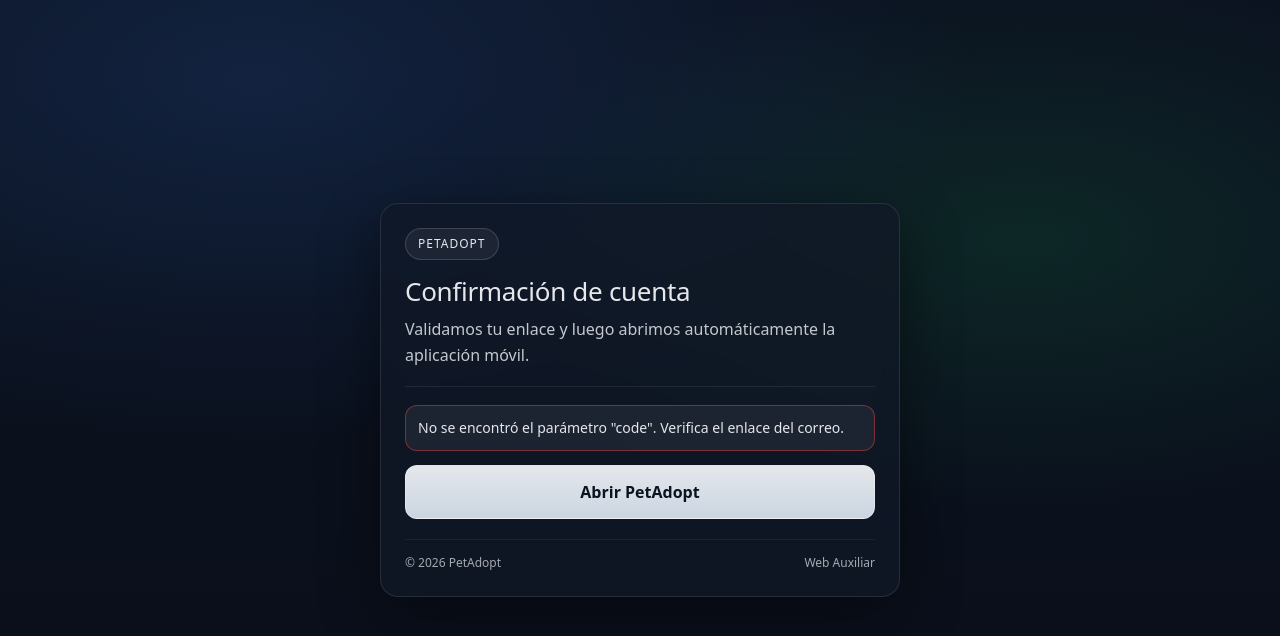
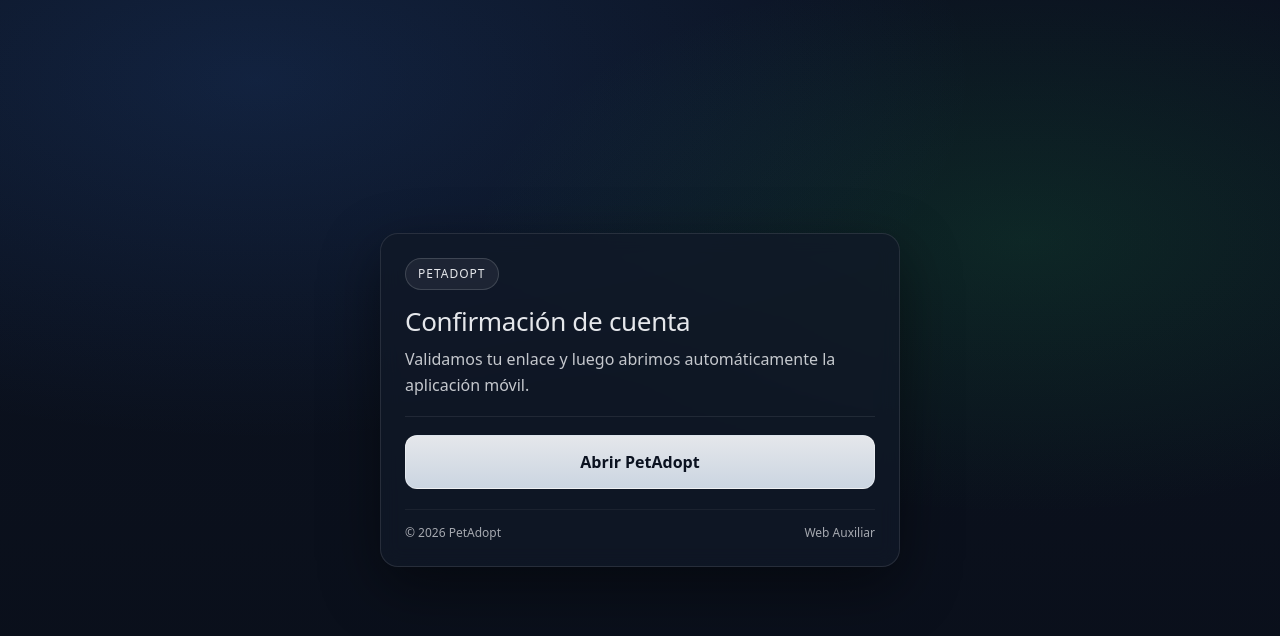
Before and after one commit to josdank/petadopt-web, a Next.js app: page /auth/callback in a window 1280 px wide. Shown: the top 636 px of the page. Built offline with nearby package versions, Linux system fonts and the light colour scheme; no server answers.

Commit message:
cambio auth

```diff
--- a/app/auth/callback/page.tsx
+++ b/app/auth/callback/page.tsx
@@ -4,10 +4,8 @@
 import { supabase } from '../../../lib/supabase';
 
 export default function CallbackPage() {
-  const [msg, setMsg] = useState('Procesando enlace...');
   const [status, setStatus] = useState<'loading' | 'success' | 'error'>('loading');
 
-  // Links para abrir app (Android)
   const intentLink = useMemo(
     () =>
       'intent://auth/callback?confirmed=1#Intent;scheme=petadopt;package=com.example.petadopt;end;',
@@ -23,7 +21,6 @@
 
         if (!code) {
           setStatus('error');
-          setMsg('No se encontró el parámetro "code". Verifica el enlace del correo.');
           return;
         }
 
@@ -31,38 +28,20 @@
 
         if (error) {
           setStatus('error');
-          setMsg(`Error al confirmar: ${error.message}`);
           return;
         }
 
         setStatus('success');
-        setMsg('✅ Cuenta confirmada. Abriendo PetAdopt...');
-
-        // Intentar abrir app (Android Chrome)
         window.location.href = intentLink;
 
-        // Fallback custom scheme
         setTimeout(() => {
           window.location.href = deepLink;
         }, 700);
-
-        // Mensaje final por si el navegador no abrió
-        setTimeout(() => {
-          setMsg('✅ Cuenta confirmada. Si no se abrió la app, usa el botón de abajo.');
-        }, 1800);
       } catch (e: any) {
         setStatus('error');
-        setMsg(`Error inesperado: ${String(e?.message ?? e)}`);
       }
     })();
   }, [deepLink, intentLink]);
-
-  const pillBorder =
-    status === 'loading'
-      ? '1px solid rgba(255,255,255,.15)'
-      : status === 'success'
-      ? '1px solid rgba(34,197,94,.45)'
-      : '1px solid rgba(239,68,68,.45)';
 
   return (
     <main
@@ -131,20 +110,6 @@
           }}
         />
 
-        {/* Status box */}
-        <div
-          style={{
-            padding: 12,
-            borderRadius: 12,
-            border: pillBorder,
-            background: 'rgba(255,255,255,.06)',
-            fontSize: 14,
-            lineHeight: 1.4,
-          }}
-        >
-          {msg}
-        </div>
-
         {/* Buttons */}
         <div style={{ display: 'grid', gap: 10, marginTop: 14 }}>
           <a
```
